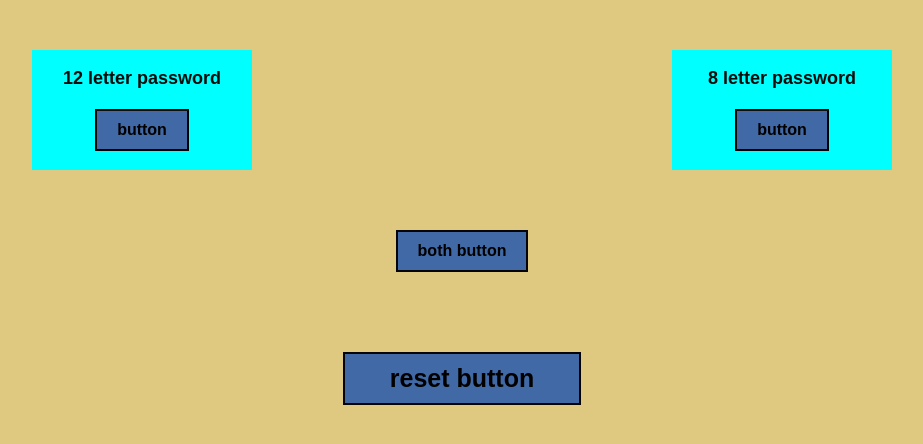
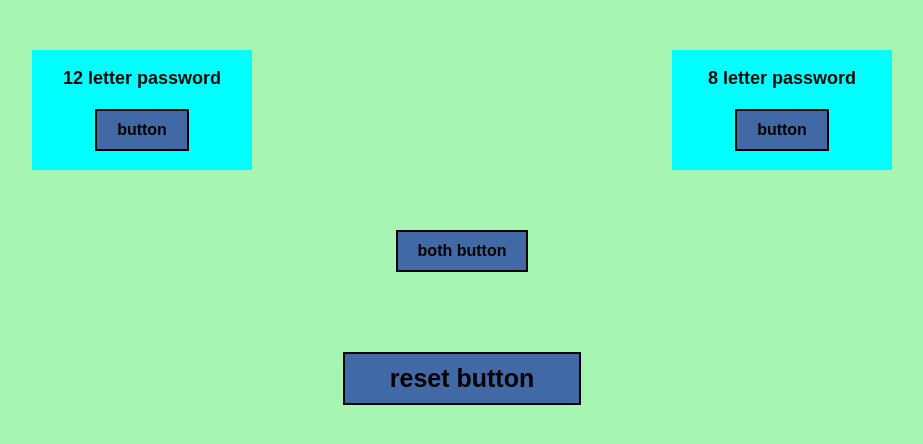
Before and after one commit to Navanith21/Password-generatoe, a plain HTML site: page index.html in a window 1280 px wide. Shown: the whole page, without its empty margins (178-1101 px from the left). Drawn offline with Linux system fonts and the light colour scheme.

Commit message:
password generator complete

```diff
--- a/index.css
+++ b/index.css
@@ -1,6 +1,6 @@
 body {
   font-family: monospace;
-  background: rgb(223, 200, 128);
+  background: rgb(166, 245, 179);
   text-align: center;
   margin: 0;
   padding: 0;
```
